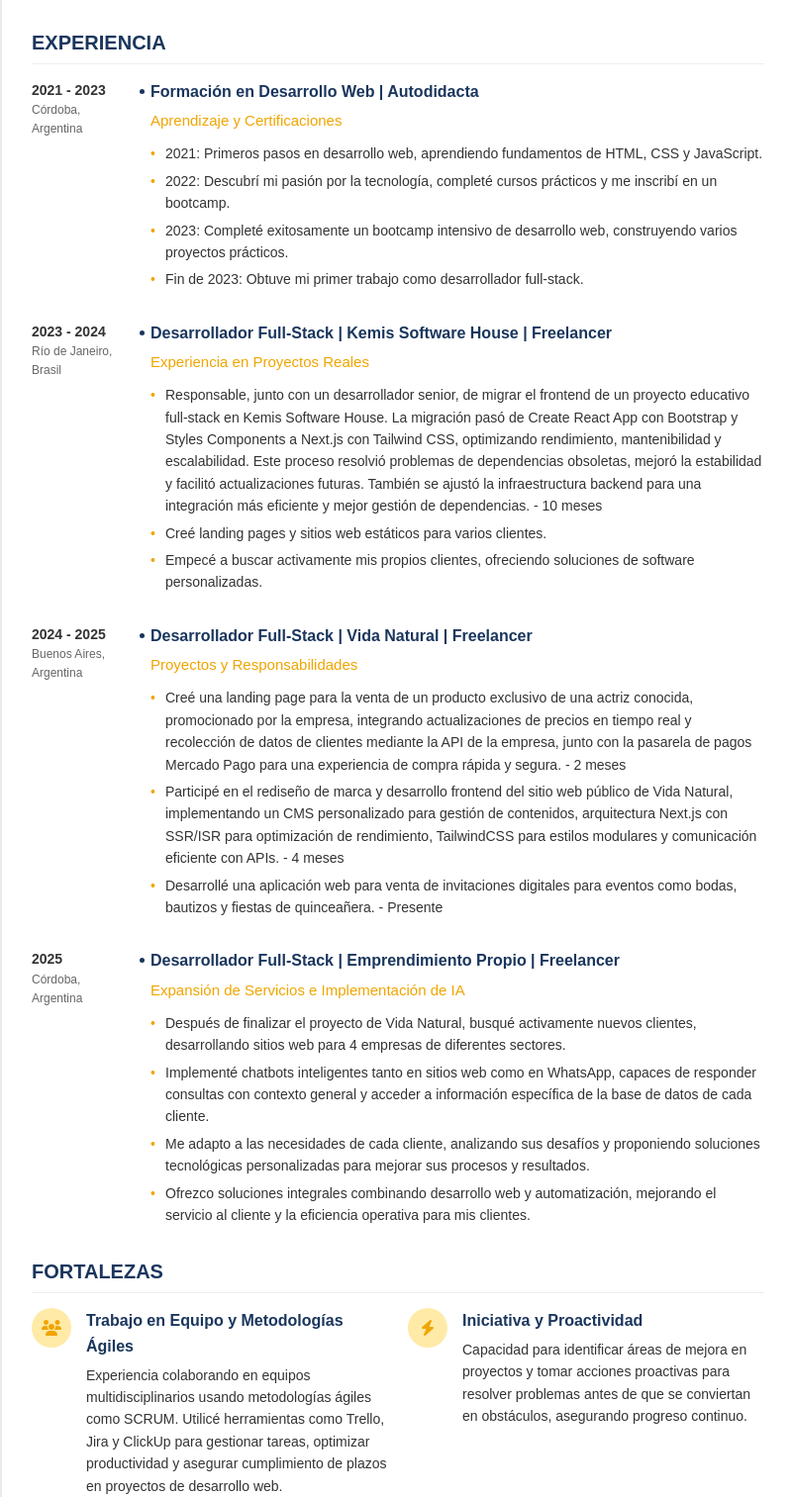
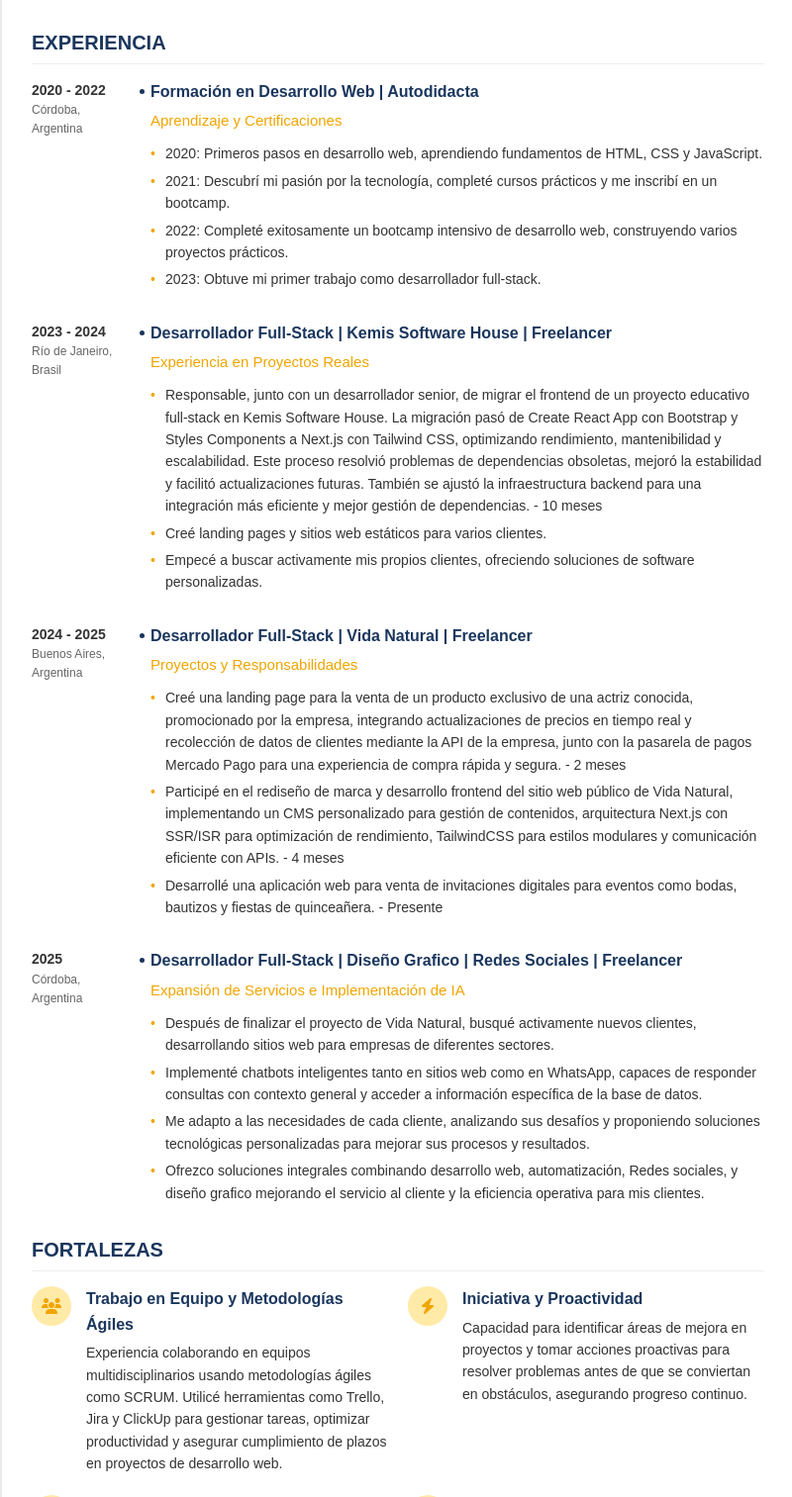
Before and after one commit to BrianGelvez/cv-briangelvez, a plain HTML site: page index.html in a window 1280 px wide. Shown: the part 146-1659 px from the top of the page at 99% size, without its empty margins (238-1038 px from the left). Drawn offline with Linux system fonts and the light colour scheme.

Commit message:
Update index.html

```diff
--- a/index.html
+++ b/index.html
@@ -42,7 +42,7 @@
 
             <div class="experience-item">
                 <div class="timeline">
-                    <div class="year">2021 - 2023</div>
+                    <div class="year">2020 - 2022</div>
                     <div class="location">Córdoba, Argentina</div>
                     <div class="dot"></div>
                 </div>
@@ -50,10 +50,10 @@
                     <h3>Formación en Desarrollo Web | Autodidacta</h3>
                     <h4>Aprendizaje y Certificaciones</h4>
                     <ul>
-                        <li>2021: Primeros pasos en desarrollo web, aprendiendo fundamentos de HTML, CSS y JavaScript.</li>
-                        <li>2022: Descubrí mi pasión por la tecnología, completé cursos prácticos y me inscribí en un bootcamp.</li>
-                        <li>2023: Completé exitosamente un bootcamp intensivo de desarrollo web, construyendo varios proyectos prácticos.</li>
-                        <li>Fin de 2023: Obtuve mi primer trabajo como desarrollador full-stack.</li>
+                        <li>2020: Primeros pasos en desarrollo web, aprendiendo fundamentos de HTML, CSS y JavaScript.</li>
+                        <li>2021: Descubrí mi pasión por la tecnología, completé cursos prácticos y me inscribí en un bootcamp.</li>
+                        <li>2022: Completé exitosamente un bootcamp intensivo de desarrollo web, construyendo varios proyectos prácticos.</li>
+                        <li>2023: Obtuve mi primer trabajo como desarrollador full-stack.</li>
                     </ul>
                 </div>
             </div>
@@ -99,13 +99,13 @@
                     <div class="dot"></div>
                 </div>
                 <div class="experience-content">
-                    <h3>Desarrollador Full-Stack | Emprendimiento Propio | Freelancer</h3>
+                    <h3>Desarrollador Full-Stack | Diseño Grafico | Redes Sociales | Freelancer</h3>
                     <h4>Expansión de Servicios e Implementación de IA</h4>
                     <ul>
-                        <li>Después de finalizar el proyecto de Vida Natural, busqué activamente nuevos clientes, desarrollando sitios web para 4 empresas de diferentes sectores.</li>
-                        <li>Implementé chatbots inteligentes tanto en sitios web como en WhatsApp, capaces de responder consultas con contexto general y acceder a información específica de la base de datos de cada cliente.</li>
+                        <li>Después de finalizar el proyecto de Vida Natural, busqué activamente nuevos clientes, desarrollando sitios web para empresas de diferentes sectores.</li>
+                        <li>Implementé chatbots inteligentes tanto en sitios web como en WhatsApp, capaces de responder consultas con contexto general y acceder a información específica de la base de datos.</li>
                         <li>Me adapto a las necesidades de cada cliente, analizando sus desafíos y proponiendo soluciones tecnológicas personalizadas para mejorar sus procesos y resultados.</li>
-                        <li>Ofrezco soluciones integrales combinando desarrollo web y automatización, mejorando el servicio al cliente y la eficiencia operativa para mis clientes.</li>
+                        <li>Ofrezco soluciones integrales combinando desarrollo web, automatización, Redes sociales, y diseño grafico mejorando el servicio al cliente y la eficiencia operativa para mis clientes.</li>
                     </ul>
                 </div>
             </div>
```
